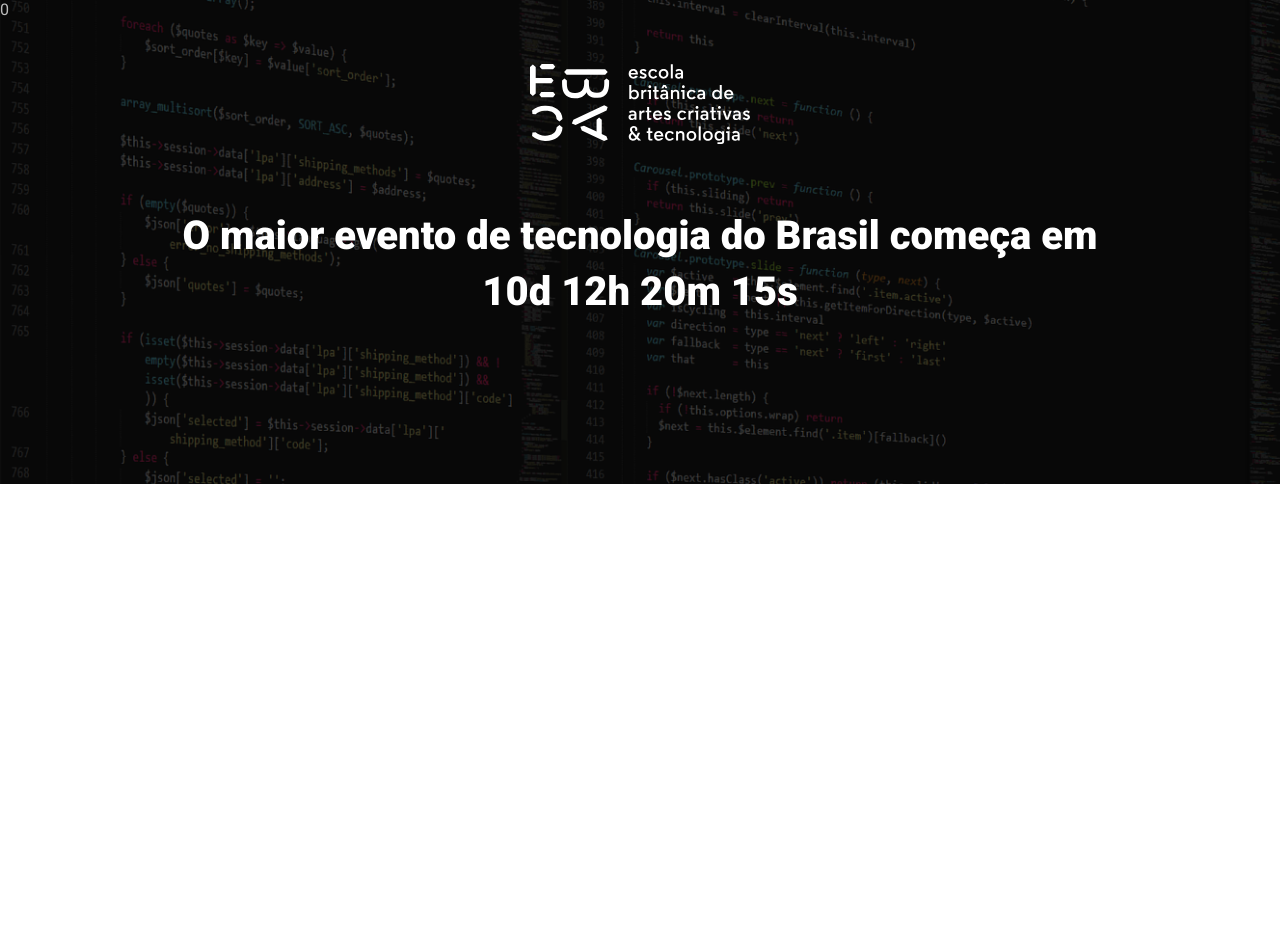
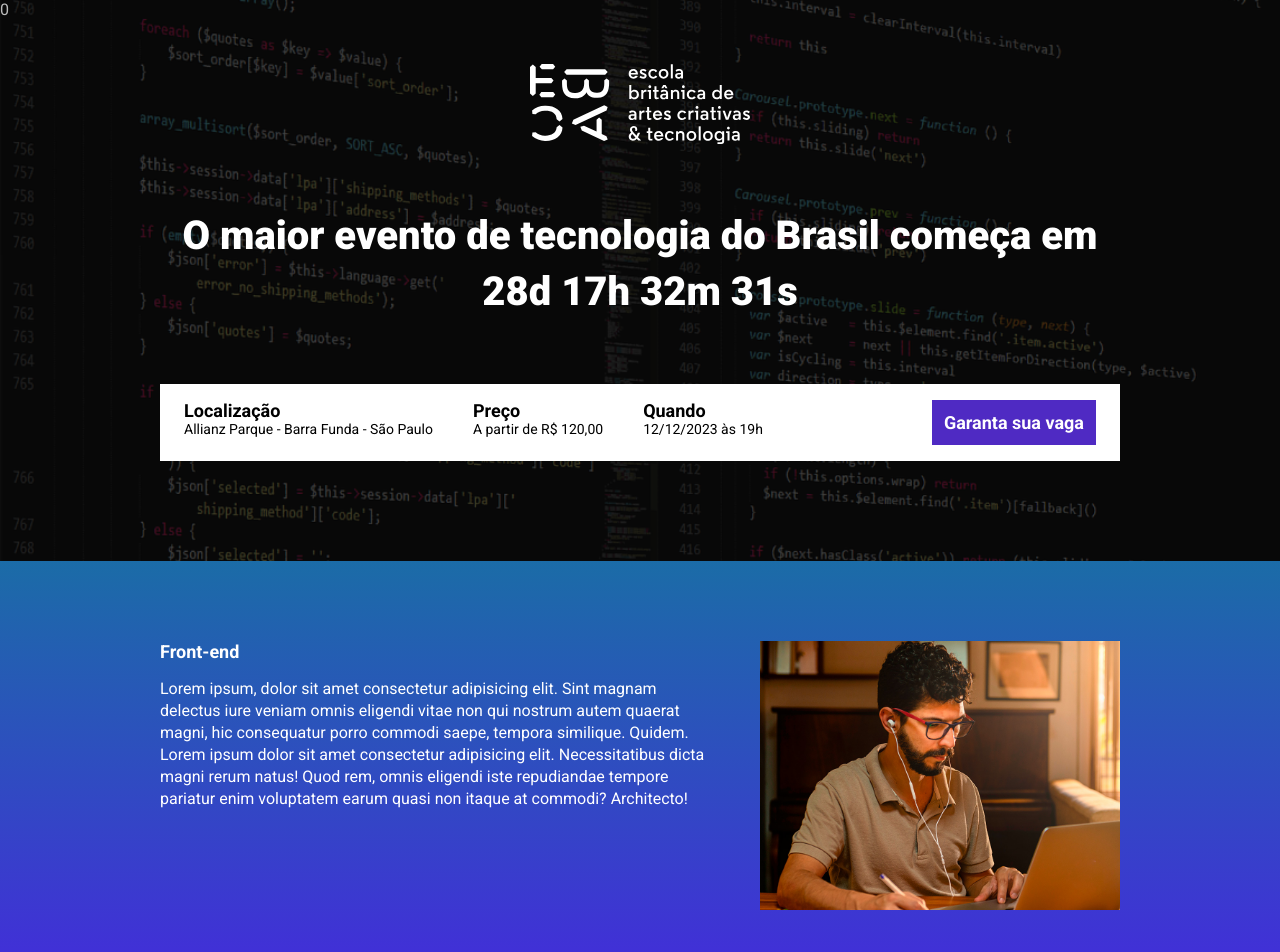
Before and after one commit to lumiotto/ebac_tech_talks, a website built with Parcel: page src/index.html in a window 1280 px wide. Shown: the top 952 px of the page. Before the commit the page ends 800 px from the top, so only its background shows below. Built offline with nearby package versions, Linux system fonts and the light colour scheme.

Commit message:
criando a contagem regressiva

```diff
--- a/package.json
+++ b/package.json
@@ -2,8 +2,8 @@
   "name": "parcel",
   "version": "1.0.0",
   "description": "",
-  "main": "index.js",
   "scripts": {
+    "build": "parcel build src/index.html",
     "dev": "parcel src/index.html src/styles/main.scss src/scripts/main.js",
     "test": "echo \"Error: no test specified\" && exit 1"
   },
--- a/src/index.html
+++ b/src/index.html
@@ -8,18 +8,76 @@
     <link rel="preconnect" href="https://fonts.googleapis.com">
     <link rel="preconnect" href="https://fonts.gstatic.com" crossorigin>
     <link href="https://fonts.googleapis.com/css2?family=Roboto:wght@400;700;900&display=swap" rel="stylesheet">
+    <link rel="stylesheet" href="https://unpkg.com/aos@next/dist/aos.css" />
 </head>
 <body>
     <header class="hero">
         <div class="container">
             <img class="hero__logo" src="./images/ebac_logo.svg" alt="EBAC">
-            <p class="hero__text">O maior evento de tecnologia do Brasil começa em 10d 12h 20m 15s</p>
+            <p class="hero__text">O maior evento de tecnologia do Brasil começa em <span id="contador"></span></p>
+            <div class="infos-bar">
+                <ul class="infos-bar__infos">
+                    <li class="infos-bar__infos__item">
+                        <b>Localização</b>
+                        Allianz Parque - Barra Funda - São Paulo
+                    </li>
+                    <li class="infos-bar__infos__item">
+                        <b>Preço</b>
+                        A partir de R$ 120,00
+                    </li>
+                    <li class="infos-bar__infos__item">
+                        <b>Quando</b>
+                        12/12/2023 às 19h
+                    </li>
+                </ul>
+                <a href="#" class="button button--primary">Garanta sua vaga</a>
+            </div>
         </div>
     </header>
 
+    <section class="event event--frontend">
+        <div class="container" data-aos="fade-right">
+            <div class="event__details">
+                <h2 class="event__details__title">Front-end</h2>
+                <p class="event__details__description">Lorem ipsum, dolor sit amet consectetur adipisicing elit. Sint magnam delectus iure veniam omnis eligendi vitae non qui nostrum autem quaerat magni, hic consequatur porro commodi saepe, tempora similique. Quidem. Lorem ipsum dolor sit amet consectetur adipisicing elit. Necessitatibus dicta magni rerum natus! Quod rem, omnis eligendi iste repudiandae tempore pariatur enim voluptatem earum quasi non itaque at commodi? Architecto!</p>
+            </div>
+            <img class="event__image" src="./images/frontend.png" alt="Front-end">
+        </div>
+    </section>
+
+    <section class="event event--ui-ux event--image-left">
+        <div class="container" data-aos="fade-left">
+            <div class="event__details">
+                <h2 class="event__details__title">UI/UX</h2>
+                <p class="event__details__description">Lorem ipsum, dolor sit amet consectetur adipisicing elit. Sint magnam delectus iure veniam omnis eligendi vitae non qui nostrum autem quaerat magni, hic consequatur porro commodi saepe, tempora similique. Quidem. Lorem ipsum dolor sit amet consectetur adipisicing elit. Necessitatibus dicta magni rerum natus! Quod rem, omnis eligendi iste repudiandae tempore pariatur enim voluptatem earum quasi non itaque at commodi? Architecto!</p>
+            </div>
+            <img class="event__image" src="./images/ui-ux.png" alt="UI/UX">
+        </div>
+    </section>
+
+    <section class="event event--data-science">
+        <div class="container" data-aos="fade-right">
+            <div class="event__details">
+                <h2 class="event__details__title">Data Science</h2>
+                <p class="event__details__description">Lorem ipsum, dolor sit amet consectetur adipisicing elit. Sint magnam delectus iure veniam omnis eligendi vitae non qui nostrum autem quaerat magni, hic consequatur porro commodi saepe, tempora similique. Quidem. Lorem ipsum dolor sit amet consectetur adipisicing elit. Necessitatibus dicta magni rerum natus! Quod rem, omnis eligendi iste repudiandae tempore pariatur enim voluptatem earum quasi non itaque at commodi? Architecto!</p>
+            </div>
+            <img class="event__image" src="./images/data.png" alt="Data Science">
+        </div>
+    </section>
+
+    <section class="event event--backend event--image-left">
+        <div class="container" data-aos="fade-left">
+            <div class="event__details">
+                <h2 class="event__details__title">Back-end</h2>
+                <p class="event__details__description">Lorem ipsum, dolor sit amet consectetur adipisicing elit. Sint magnam delectus iure veniam omnis eligendi vitae non qui nostrum autem quaerat magni, hic consequatur porro commodi saepe, tempora similique. Quidem. Lorem ipsum dolor sit amet consectetur adipisicing elit. Necessitatibus dicta magni rerum natus! Quod rem, omnis eligendi iste repudiandae tempore pariatur enim voluptatem earum quasi non itaque at commodi? Architecto!</p>
+            </div>
+            <img class="event__image" src="./images/backend.png" alt="Back-end">
+        </div>
+    </section>
 
 
 
+    <script src="https://unpkg.com/aos@next/dist/aos.js"></script>
     <script src="scripts/main.js"></script>
 </body>
 </html>
--- a/src/scripts/main.js
+++ b/src/scripts/main.js
@@ -0,0 +1,28 @@
+AOS.init();
+
+const dataDoEvento = new Date("Dec 12, 2023 19:00:00");
+const timeStampDoEvento = dataDoEvento.getTime();
+
+const contaAsHoras = setInterval(function() {
+    const agora = new Date();
+    const timeStampAtual = agora.getTime();
+
+    const distanciaAteEvento = timeStampDoEvento - timeStampAtual;
+
+    const diaEmMs = 1000 * 60 * 60 * 24;
+    const horaEmMs = 1000 * 60 * 60;
+    const minutoEmMs = 1000 * 60;
+
+    const diasAteEvento = Math.floor(distanciaAteEvento / diaEmMs);
+    const horasAteEvento = Math.floor((distanciaAteEvento % diaEmMs) / horaEmMs);
+    const minutosAteEvento = Math.floor((distanciaAteEvento % horaEmMs) / minutoEmMs);
+    const segundosAteEvento = Math.floor((distanciaAteEvento % minutoEmMs) / 1000);
+
+    document.getElementById('contador').innerHTML = `${diasAteEvento}d ${horasAteEvento}h ${minutosAteEvento}m ${segundosAteEvento}s`;
+
+    if (distanciaAteEvento < 0) {
+        clearInterval(contaAsHoras);
+        document.getElementById('contador').innerHTML = 'Evento expirado';
+    }
+
+}, 1000);
--- /dev/null
+++ b/src/styles/_event.scss
@@ -0,0 +1,64 @@
+@use 'variables';
+
+.event {
+    padding: 80px 0;
+
+    &--frontend {
+        background-image: linear-gradient(variables.$blue1, variables.$blue2);
+    }
+
+    &--ui-ux {
+        background-image: linear-gradient(variables.$blue2, variables.$pink);
+    }
+
+    &--data-science {
+        background-image: linear-gradient(variables.$pink, variables.$yellow);
+    }
+
+    &--backend {
+        background-image: linear-gradient(variables.$yellow, variables.$pink);
+    }
+
+    &--image-left {
+        .container {
+            flex-direction: row-reverse;
+        }
+    }
+
+    .container {
+        display: flex;
+        gap: 40px;
+    }
+
+    &__image {
+        max-width: 360px;
+    }
+
+    &__details {
+
+        &__title {
+            font-size: 18px;
+            font-weight: bold;
+            margin-bottom: 16px;
+        }
+
+        &__description {
+            line-height: 22px;
+        }
+    }
+
+    @media (max-width: 640px) {
+        .container{
+            display: block;
+        }
+
+        &__image {
+            width: 100%;
+        }
+
+        &__details {
+            margin-right: 0;
+            margin-bottom: 16px;
+        }
+    }
+}
--- a/src/styles/_hero.scss
+++ b/src/styles/_hero.scss
@@ -1,3 +1,5 @@
+@use 'variables';
+
 .hero {
     padding-top: 64px;
     padding-bottom: 100px;
@@ -16,7 +18,7 @@
         left: 0;
         width: 100%;
         height: 100%;
-        background-color: #000;
+        background-color: variables.$secondaryTextColor;
         content: '0';
         opacity: 0.7;
     }
--- /dev/null
+++ b/src/styles/_variables.scss
@@ -0,0 +1,8 @@
+$textColor: #fff;
+$secondaryTextColor: #000;
+
+$blue1: #1B6CA7;
+$blue2: #442BDB;
+$pink: #89223B;
+$yellow: #9C791D;
+$purple: #4F2AC3;
--- /dev/null
+++ b/src/styles/components/_buttons.scss
@@ -0,0 +1,25 @@
+@use '../variables';
+
+.button {
+    padding: 12px;
+    font-size: 18px;
+    font-weight: bold;
+    text-decoration: none;
+    text-align: center;
+    white-space: nowrap;
+
+    &--primary {
+        color: variables.$textColor;
+        background-color: variables.$purple;
+    }
+
+    @media (max-width: 640px) {
+        display: block;
+        width: 100%;
+    }
+
+    @media (max-width: 1024px) {
+        display: flex;
+        align-items: center;
+    }
+}
--- /dev/null
+++ b/src/styles/components/_infos-bar.scss
@@ -0,0 +1,43 @@
+@use '../variables';
+
+.infos-bar {
+    padding: 16px 24px;
+    background-color: variables.$textColor;
+    display: flex;
+    justify-content: space-between;
+
+    &__infos {
+        display: flex;
+        gap: 40px;
+
+        &__item {
+            font-size: 14px;
+            color: variables.$secondaryTextColor;
+
+            b {
+                color: variables.$secondaryTextColor;
+                font-size: 18px;
+                display: block;
+            }
+        }
+    }
+
+    @media (max-width: 640px) {
+        display: block;
+
+        &__infos {
+            display: block;
+
+            &__item {
+                margin-bottom: 24px;
+            }
+        }
+    }
+
+    @media (max-width: 1024px) {
+        &__infos {
+            gap: 16px;
+        }
+    }
+
+}
--- a/src/styles/main.scss
+++ b/src/styles/main.scss
@@ -1,11 +1,16 @@
 @use 'hero';
+@use 'components/infos-bar';
+@use 'components/buttons';
+@use 'event';
+@use 'variables';
 
 * {
     margin: 0;
     padding: 0;
     box-sizing: border-box;
     font-family: 'Roboto', sans-serif;
-    color: #fff;
+    color: variables.$textColor;
+    list-style: none;
 }
 
 .container {
```
